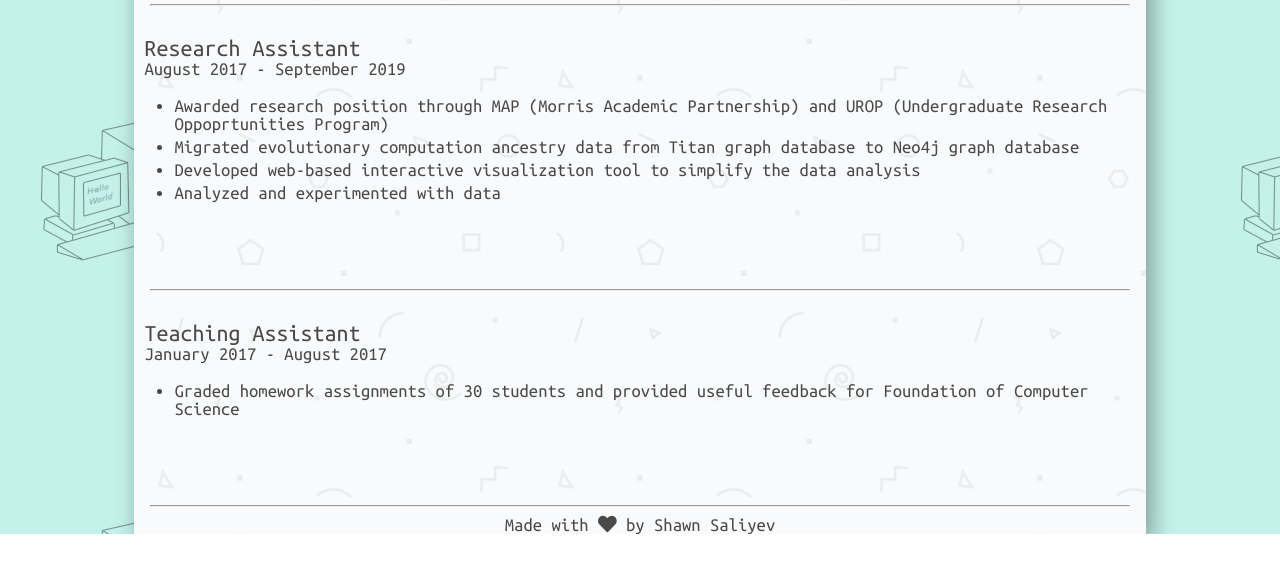
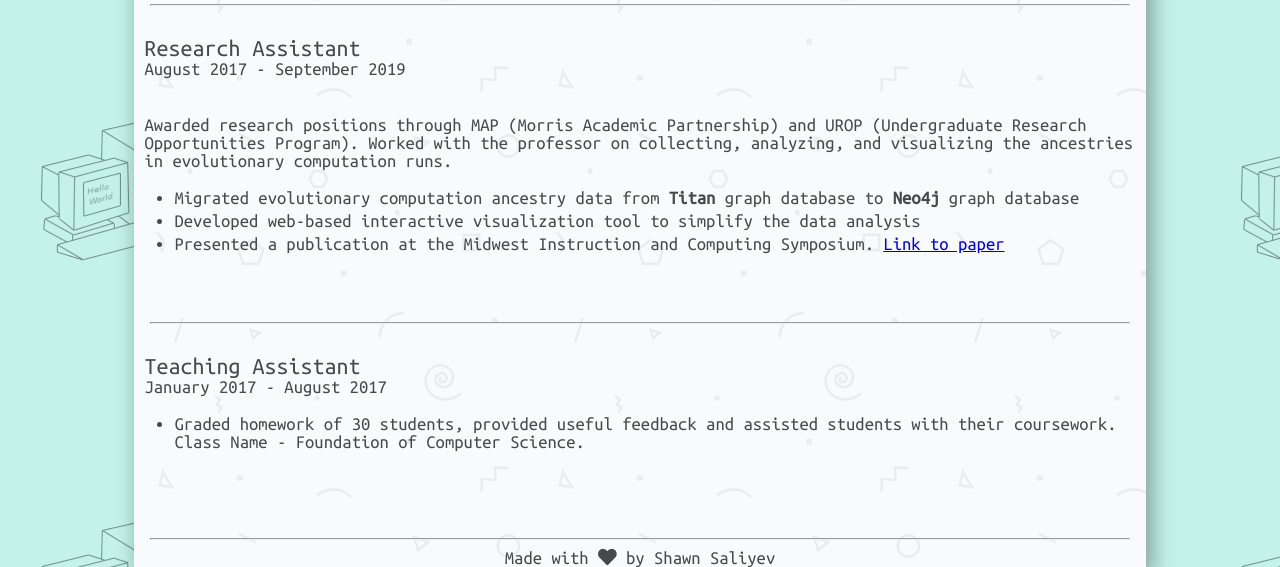
Before and after one commit to globbycodes/globbycodes.github.io, a React app: page / in a window 1280 px wide. Shown: the part 2295-2862 px from the top of the page. Before the commit the page ends 2829 px from the top, so only its background shows below. Built offline with nearby package versions, Linux system fonts and the light colour scheme.

Commit message:
minor updattes

```diff
--- a/src/components/Content.js
+++ b/src/components/Content.js
@@ -168,11 +168,11 @@ const ExperienceRA = () => {
       <br/>
 
       <div className="content_text exp_text">
+      <div className="exp_descrp">Awarded research positions through MAP (Morris Academic Partnership) and UROP (Undergraduate Research Opportunities Program). Worked with the professor on collecting, analyzing, and visualizing the ancestries in evolutionary computation runs.</div>
         <ul>
-          <li>Awarded research position through MAP (Morris Academic Partnership) and UROP (Undergraduate Research Oppoprtunities Program)</li>
-          <li>Migrated evolutionary computation ancestry data from Titan graph database to Neo4j graph database</li>
+          <li>Migrated evolutionary computation ancestry data from <b>Titan</b> graph database to <b>Neo4j</b> graph database</li>
           <li>Developed web-based interactive visualization tool to simplify the data analysis</li>
-          <li>Analyzed and experimented with data</li>
+          <li>Presented a publication at the Midwest Instruction and Computing Symposium. <a href="https://github.com/globbycodes/Papers/blob/main/papers/Rerunning_the_Course_of_Evolutionary_Computation.pdf" target="_blank" rel="noreferrer noopener">Link to paper</a></li>
         </ul>
       </div>
     </div>
@@ -191,7 +191,7 @@ const ExperienceTA = () => {
       <br/>
       <div className="content_text exp_text">
         <ul>
-          <li>Graded homework assignments of 30 students and provided useful feedback for Foundation of Computer Science</li>
+          <li>Graded homework of 30 students, provided useful feedback and assisted students with their coursework. <br/>Class Name - Foundation of Computer Science.</li>
         </ul>
       </div>
     </div>
--- a/src/styles/Experience.css
+++ b/src/styles/Experience.css
@@ -45,6 +45,7 @@ hr{
   grid-template-areas:
   "title"
   "exp_date"
+  "exp_descrp"
   "content_text"
 }
 
@@ -136,6 +137,12 @@ hr{
   margin-left: 10px;
   grid-area: exp_date;
   position: relative;
+}
+
+.exp_descrp{
+  grid-area: exp_descrp;
+  margin-left: 10px;
+  margin-top: 20px;
 }
 
 @media (min-width: 1400px) {
@@ -234,6 +241,7 @@ hr{
     margin-bottom: 5%;
     grid-template-areas:
     "title exp_date"
+    "exp_descrp exp_descrp"
     "content_text content_text"
   }
 
```
